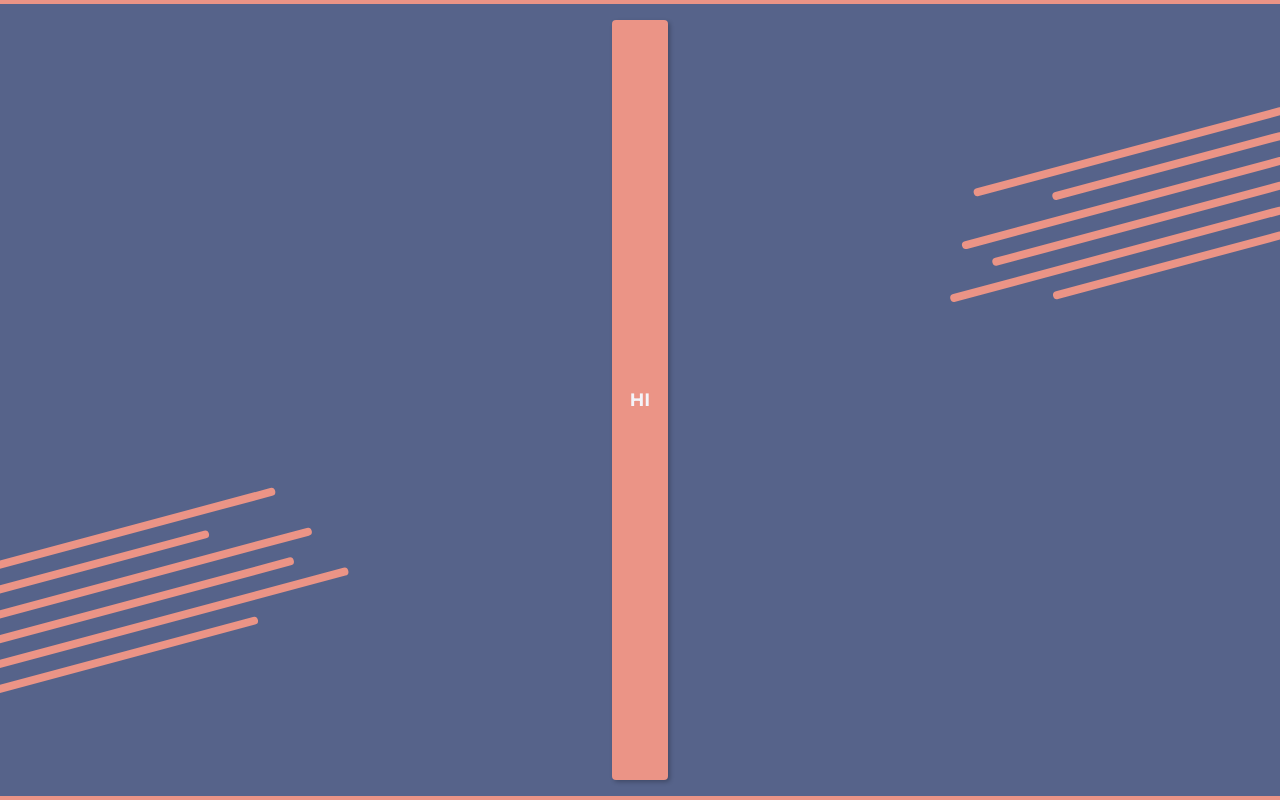
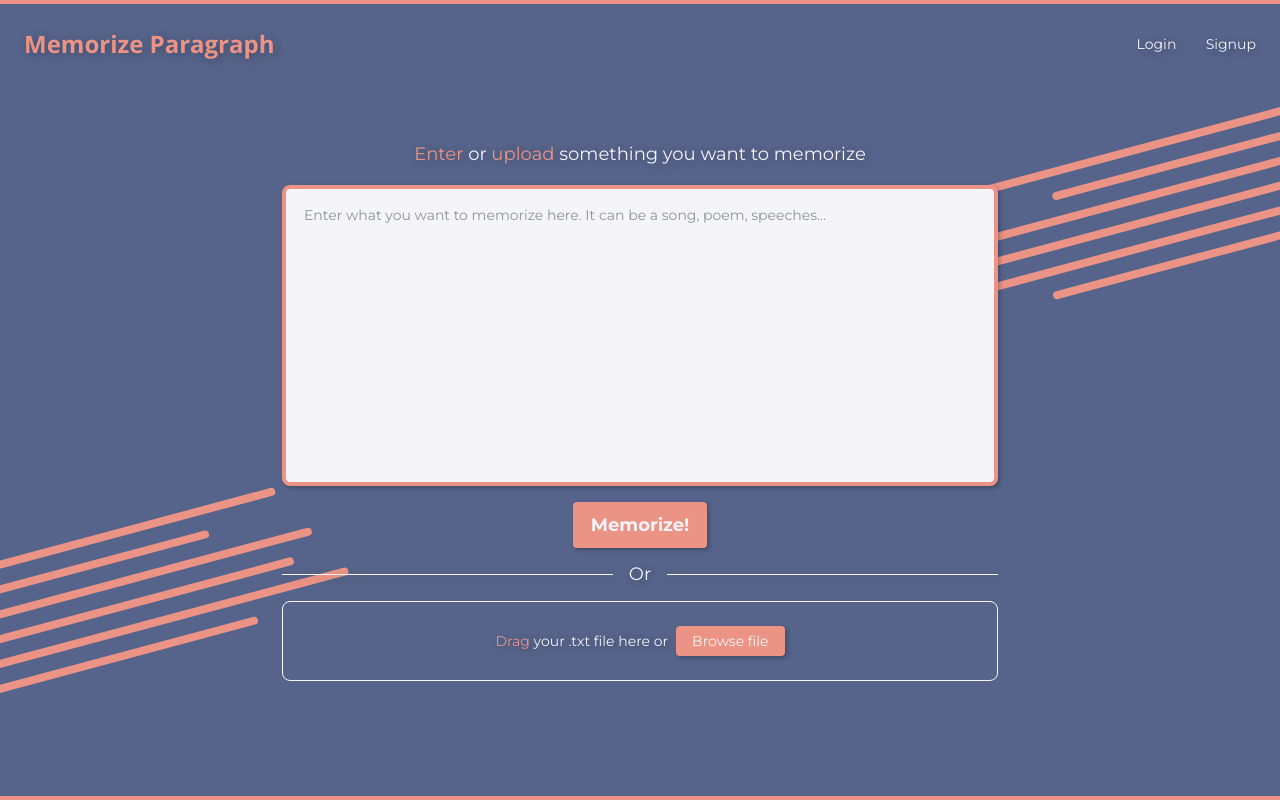
Before and after one commit to gyeongmin-lee/memorize-paragraph, a React (Create React App) app in the folder client/: page / in a window 1280 px wide. Built offline with nearby package versions, Linux system fonts and the light colour scheme.

Commit message:
created pages and setup routers

```diff
--- a/client/package.json
+++ b/client/package.json
@@ -10,6 +10,7 @@
     "@types/rc-slider": "^8.6.5",
     "@types/react": "16.8.24",
     "@types/react-dom": "16.8.5",
+    "@types/react-router-dom": "^4.3.5",
     "@types/storybook__addon-knobs": "^5.0.3",
     "@types/styled-components": "^4.1.18",
     "awesome-typescript-loader": "^5.2.1",
@@ -18,6 +19,7 @@
     "rc-slider": "^8.6.13",
     "react": "^16.8.6",
     "react-dom": "^16.8.6",
+    "react-router-dom": "^5.0.1",
     "react-scripts": "3.0.1",
     "styled-components": "^4.3.2",
     "styled-normalize": "^8.0.6",
--- a/client/src/App.tsx
+++ b/client/src/App.tsx
@@ -1,19 +1,28 @@
 import React from "react";
+import { BrowserRouter, Route, Switch } from "react-router-dom";
 import { ThemeProvider } from "styled-components";
 import { Normalize } from "styled-normalize";
 import Background from "./components/common/Background/Background";
-import Button from "./components/common/Button/Button";
+import NavBar from "./components/Navbar/NavBar";
+import Submission from "./components/Submission/Submission";
 import themes from "./styles/themes";
+import Login from "./components/Login/Login";
 
 const App = () => {
   return (
     <>
-      <Normalize />
-      <ThemeProvider theme={themes}>
-        <Background>
-          <Button>HI</Button>
-        </Background>
-      </ThemeProvider>
+      <BrowserRouter>
+        <Normalize />
+        <ThemeProvider theme={themes}>
+          <Background>
+            <NavBar />
+            <Switch>
+              <Route path="/" exact component={Submission} />
+              <Route path="/login" component={Login} />
+            </Switch>
+          </Background>
+        </ThemeProvider>
+      </BrowserRouter>
     </>
   );
 };
--- /dev/null
+++ b/client/src/components/Login/Login.tsx
@@ -0,0 +1,13 @@
+import React from "react";
+import Layout from "../common/Layout/Layout";
+import FormInput from "../common/FormInput/FormInput";
+
+const Login = () => {
+  return (
+    <Layout layoutType="narrow">
+      <FormInput label="Email" placeholder="e.g. example@gmail.com" />
+    </Layout>
+  );
+};
+
+export default Login;
--- /dev/null
+++ b/client/src/components/Navbar/NavBar.tsx
@@ -0,0 +1,70 @@
+import React from "react";
+import styled from "styled-components";
+import { Link, NavLink } from "react-router-dom";
+import { fontSecondary, wordTextStyle } from "../../styles/styles";
+
+const Wrapper = styled.div`
+  position: absolute;
+  top: 0;
+  left: 0;
+  right: 0;
+  height: 80px;
+  display: flex;
+  align-items: center;
+  padding: 0 ${props => props.theme.spacing.medium};
+  justify-content: space-between;
+`;
+
+const LogoLink = styled(Link)`
+  ${fontSecondary};
+  font-size: ${props => props.theme.fontSize.large};
+  text-decoration: none;
+  color: ${props => props.theme.color.secondary};
+  text-shadow: ${props => props.theme.boxShadow.blur};
+`;
+
+const CommonLink = styled(NavLink)`
+  ${wordTextStyle};
+  color: ${props => props.theme.color.fontLight};
+  text-shadow: ${props => props.theme.boxShadow.blur};
+  text-decoration: none;
+  position: relative;
+  display: flex;
+  justify-content: center;
+  &.active {
+    ::after {
+      content: "";
+      position: absolute;
+      width: 100%;
+      top: ${props => props.theme.spacing.large};
+      height: 1px;
+      background-color: ${props => props.theme.color.fontLight};
+      box-shadow: ${props => props.theme.boxShadow.blur};
+    }
+  }
+`;
+
+const RightWrapper = styled.div`
+  display: grid;
+  grid-template-columns: 1fr 1fr;
+  align-items: center;
+  grid-gap: ${props => props.theme.spacing.medium};
+`;
+
+const NavBar = () => {
+  return (
+    <Wrapper>
+      <LogoLink to="/">Memorize Paragraph</LogoLink>
+      <RightWrapper>
+        <CommonLink to="/login" activeClassName="active">
+          Login
+        </CommonLink>
+        <CommonLink to="/signup" activeClassName="active">
+          Signup
+        </CommonLink>
+      </RightWrapper>
+    </Wrapper>
+  );
+};
+
+export default NavBar;
--- /dev/null
+++ b/client/src/components/Submission/Submission.tsx
@@ -0,0 +1,38 @@
+import React from "react";
+import styled from "styled-components";
+import Button from "../common/Button/Button";
+import Layout from "../common/Layout/Layout";
+import Separator from "../common/Separator/Separator";
+import TextArea from "../common/TextArea/TextArea";
+import Typography from "../common/Typography/Typography";
+import UploadFile from "./UploadFile/UploadFile";
+
+const CenterButton = styled(Button)`
+  justify-self: center;
+`;
+
+const Submission = () => {
+  return (
+    <Layout>
+      <Typography align="center" size="mid">
+        <Typography size="mid" as="span" color="secondary">
+          Enter
+        </Typography>{" "}
+        or{" "}
+        <Typography size="mid" as="span" color="secondary">
+          upload
+        </Typography>{" "}
+        something you want to memorize
+      </Typography>
+      <TextArea
+        rows={16}
+        placeholder="Enter what you want to memorize here. It can be a song, poem, speeches..."
+      />
+      <CenterButton>Memorize!</CenterButton>
+      <Separator label="Or" />
+      <UploadFile />
+    </Layout>
+  );
+};
+
+export default Submission;
--- /dev/null
+++ b/client/src/components/Submission/UploadFile/UploadFile.tsx
@@ -0,0 +1,31 @@
+import React from "react";
+import styled from "styled-components";
+import Typography from "../../common/Typography/Typography";
+import Button from "../../common/Button/Button";
+
+const UploadWrapper = styled.div`
+  display: grid;
+  grid-template-columns: auto auto;
+  grid-gap: 8px;
+  align-items: center;
+  justify-content: center;
+  padding: ${props => props.theme.spacing.medium} 0;
+  border-radius: ${props => props.theme.borderRadius.default};
+  border: 1px solid ${props => props.theme.color.fontLight};
+`;
+
+const UploadFile = () => {
+  return (
+    <UploadWrapper>
+      <Typography>
+        <Typography as="span" color="secondary">
+          Drag
+        </Typography>{" "}
+        your .txt file here or{" "}
+      </Typography>
+      <Button size="small">Browse file</Button>
+    </UploadWrapper>
+  );
+};
+
+export default UploadFile;
--- a/client/src/components/common/Button/Button.tsx
+++ b/client/src/components/common/Button/Button.tsx
@@ -25,6 +25,10 @@ interface ButtonProps {
    * Element to display at the right of the button.
    */
   rightNode?: ReactNode;
+  /**
+   * Class name to pass down
+   */
+  className?: string;
 }
 
 const buttonStyle = css`
@@ -87,10 +91,11 @@ const Button: FC<ButtonProps> = ({
   buttonType = "default",
   children,
   leftNode,
-  rightNode
+  rightNode,
+  className
 }) => {
   return (
-    <StyledButton size={size} buttonType={buttonType}>
+    <StyledButton className={className} size={size} buttonType={buttonType}>
       {leftNode && <LeftNode>{leftNode}</LeftNode>}
       {children}
       {rightNode && <RightNode>{rightNode}</RightNode>}
--- a/client/src/components/common/Layout/Layout.tsx
+++ b/client/src/components/common/Layout/Layout.tsx
@@ -9,6 +9,7 @@ const StyledLayout = styled.div<LayoutProps>`
   grid-template-columns: 1fr;
   grid-auto-rows: min-content;
   margin-top: 120px;
+  height: min-content;
   position: relative;
 `;
 
--- /dev/null
+++ b/client/src/components/common/Typography/Typography.tsx
@@ -0,0 +1,79 @@
+import React, { FC, ReactNode } from "react";
+import styled from "styled-components";
+import { fontPrimary } from "../../../styles/styles";
+
+export interface TypographyProps {
+  /**
+   * Font size
+   * @default default
+   */
+  size?: "default" | "mid" | "large";
+  /**
+   * Font color
+   * @default light
+   */
+  color?: "light" | "mid" | "dark" | "primary" | "secondary";
+  /**
+   * Text shadow
+   * @default true
+   */
+  shadow?: boolean;
+  /**
+   * Alignment
+   * @default inherit
+   */
+  align?: "inherit" | "left" | "center" | "right" | "justify";
+  /**
+   * Tag to display as
+   * @default p
+   */
+  as?: "p" | "span" | "div";
+  /**
+   * Text to display
+   */
+  children: ReactNode;
+}
+
+const StyledTypo = styled.div<TypographyProps>`
+  ${fontPrimary};
+  margin: 0;
+  font-size: ${props =>
+    props.size === "default"
+      ? props.theme.fontSize.default
+      : props.size === "mid"
+      ? props.theme.fontSize.mid
+      : props.theme.fontSize.large};
+  line-height: ${props =>
+    props.size === "default"
+      ? props.theme.lineHeight.default
+      : props.size === "mid"
+      ? props.theme.lineHeight.mid
+      : props.theme.lineHeight.large};
+  color: ${props =>
+    props.color === "light"
+      ? props.theme.color.fontLight
+      : props.color === "mid"
+      ? props.theme.color.fontMid
+      : props.color === "dark"
+      ? props.theme.color.fontDark
+      : props.color === "primary"
+      ? props.theme.color.primary
+      : props.theme.color.secondary};
+  text-shadow: ${props => (props.shadow ? props.theme.boxShadow.blur : "none")};
+  text-align: ${props => props.align};
+`;
+
+const Typography: FC<TypographyProps> = ({
+  children,
+  size = "default",
+  color = "light",
+  align = "inherit",
+  shadow = true,
+  as = "p"
+}) => (
+  <StyledTypo size={size} color={color} align={align} shadow={shadow} as={as}>
+    {children}
+  </StyledTypo>
+);
+
+export default Typography;
--- a/client/src/index.css
+++ b/client/src/index.css
@@ -7,6 +7,7 @@ body {
     "Droid Sans", "Helvetica Neue", sans-serif;
   -webkit-font-smoothing: antialiased;
   -moz-osx-font-smoothing: grayscale;
+  box-sizing: border-box;
 }
 
 code {
```
Also changed, not shown: 2 other files (tests, documents, lock files or other folders).
